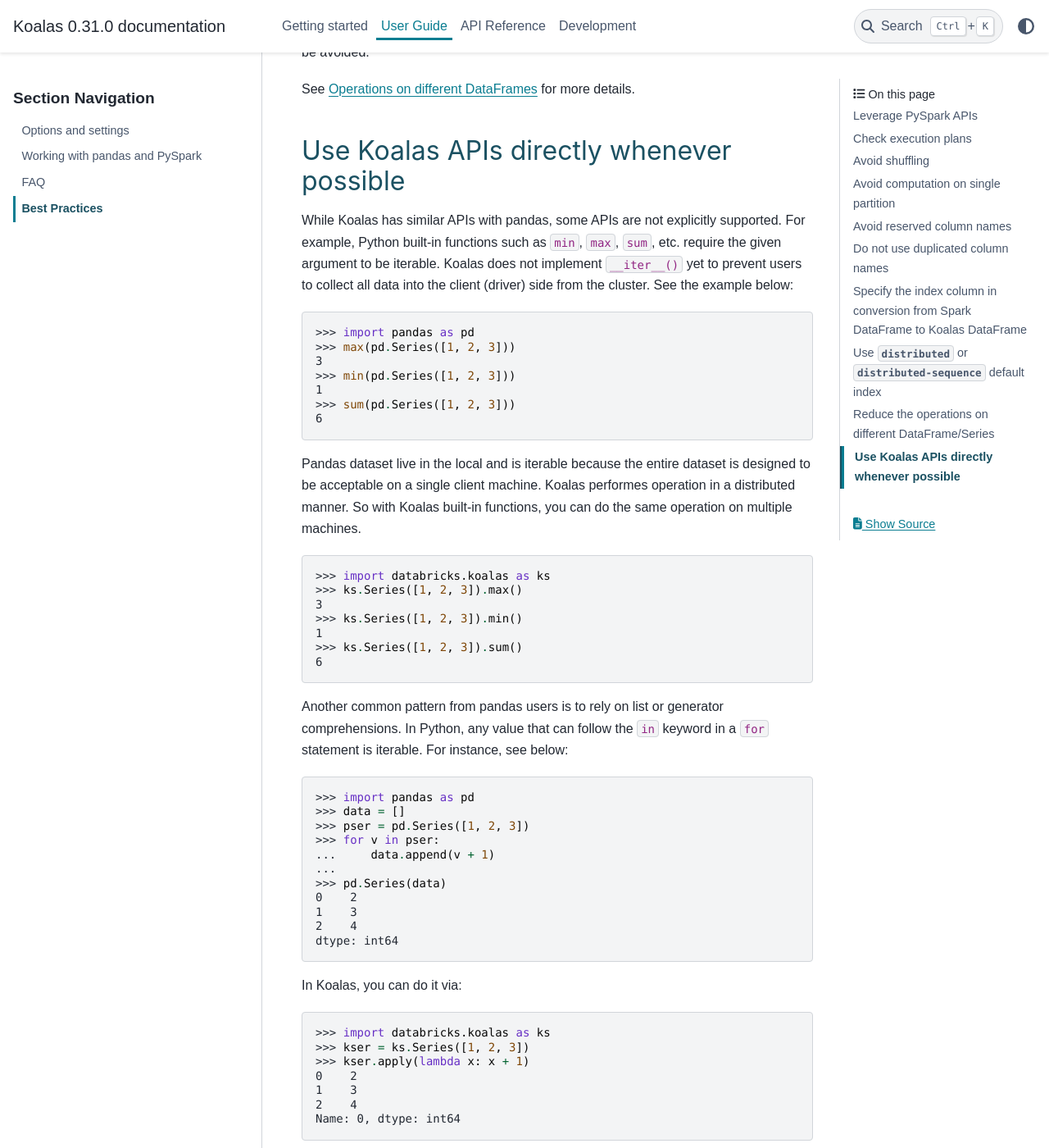
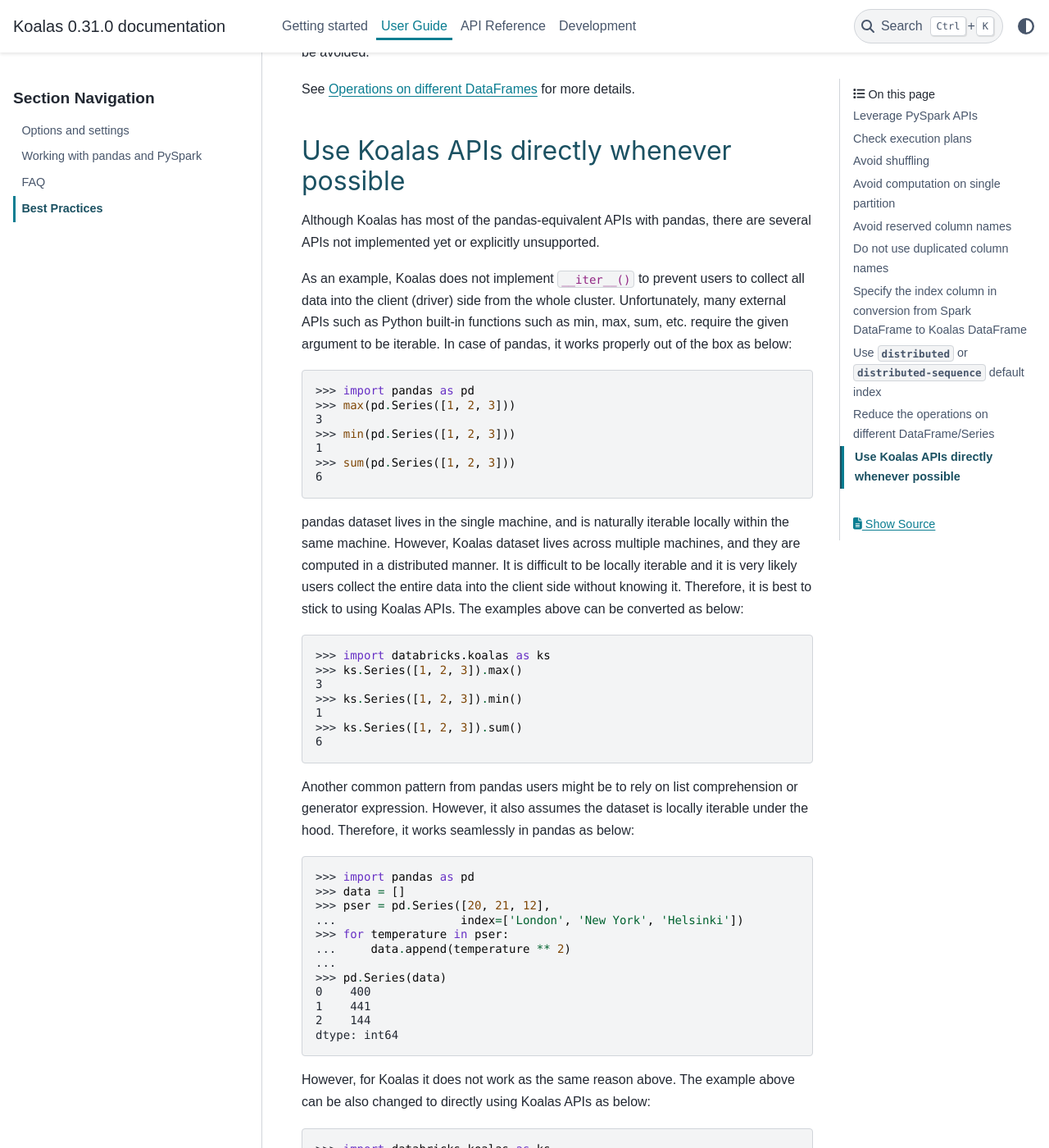
Before and after one commit to databricks/koalas, a Sphinx documentation site: the page built from docs/source/user_guide/best_practices.rst, in a window 1280 px wide and 1400 px high, scrolled down 3955 px. Shown: the whole window at 82% size. Built offline with Sphinx 7.4.7 and the PyData theme 0.15.4, drawn with Linux system fonts in a browser that asks for light colours; pages that are not in the unit, such as notebooks, are missing from menus; the version number is read from the project's files by our own code; some of the changed text lies outside the part shown.

Commit message:
Fix document with feedback

```diff
--- a/docs/source/user_guide/best_practices.rst
+++ b/docs/source/user_guide/best_practices.rst
@@ -172,14 +172,13 @@
 
 
 Use Koalas APIs directly whenever possible
----------------------------------------------------
+------------------------------------------
 
-While Koalas has similar APIs with pandas, some APIs are not explicitly supported.
-For example, Python built-in functions such as ``min``, ``max``, ``sum``, etc.
-require the given argument to be iterable.
-Koalas does not implement ``__iter__()`` yet to prevent users to collect
-all data into the client (driver) side from the cluster.
-See the example below:
+Although Koalas has most of the pandas-equivalent APIs with pandas, there are several APIs not implemented yet or explicitly unsupported.
+
+As an example, Koalas does not implement ``__iter__()`` to prevent users to collect all data into the client (driver) side from the whole cluster.
+Unfortunately, many external APIs such as Python built-in functions such as min, max, sum, etc. require the given argument to be iterable.
+In case of pandas, it works properly out of the box as below:
 
 .. code-block:: python
 
@@ -191,10 +190,11 @@
    >>> sum(pd.Series([1, 2, 3]))
    6
 
-Pandas dataset live in the local and is iterable because the entire dataset is designed
-to be acceptable on a single client machine.
-Koalas performes operation in a distributed manner.
-So with Koalas built-in functions, you can do the same operation on multiple machines.
+pandas dataset lives in the single machine, and is naturally iterable locally within the same machine.
+However, Koalas dataset lives across multiple machines, and they are computed in a distributed manner.
+It is difficult to be locally iterable and it is very likely users collect the entire data into the client side without knowing it.
+Therefore, it is best to stick to using Koalas APIs.
+The examples above can be converted as below:
 
 .. code-block:: python
 
@@ -206,32 +206,35 @@
    >>> ks.Series([1, 2, 3]).sum()
    6
 
-Another common pattern from pandas users is to rely on list or generator comprehensions.
-In Python, any value that can follow the ``in`` keyword in a ``for`` statement is iterable.
-For instance, see below:
+Another common pattern from pandas users might be to rely on list comprehension or generator expression.
+However, it also assumes the dataset is locally iterable under the hood.
+Therefore, it works seamlessly in pandas as below:
 
 .. code-block:: python
 
    >>> import pandas as pd
    >>> data = []
-   >>> pser = pd.Series([1, 2, 3])
-   >>> for v in pser:
-   ...     data.append(v + 1)
+   >>> pser = pd.Series([20, 21, 12],
+   ...                  index=['London', 'New York', 'Helsinki'])
+   >>> for temperature in pser:
+   ...     data.append(temperature ** 2)
    ...
    >>> pd.Series(data)
-   0    2
-   1    3
-   2    4
+   0    400
+   1    441
+   2    144
    dtype: int64
 
-In Koalas, you can do it via:
+However, for Koalas it does not work as the same reason above.
+The example above can be also changed to directly using Koalas APIs as below:
 
 .. code-block:: python
 
    >>> import databricks.koalas as ks
-   >>> kser = ks.Series([1, 2, 3])
-   >>> kser.apply(lambda x: x + 1)
-   0    2
-   1    3
-   2    4
-   Name: 0, dtype: int64
+   >>> kser = ks.Series([20, 21, 12],
+   ...                  index=['London', 'New York', 'Helsinki'])
+   >>> kser.apply(lambda x: x ** 2)
+   0    400
+   1    441
+   2    144
+   dtype: int64
```
